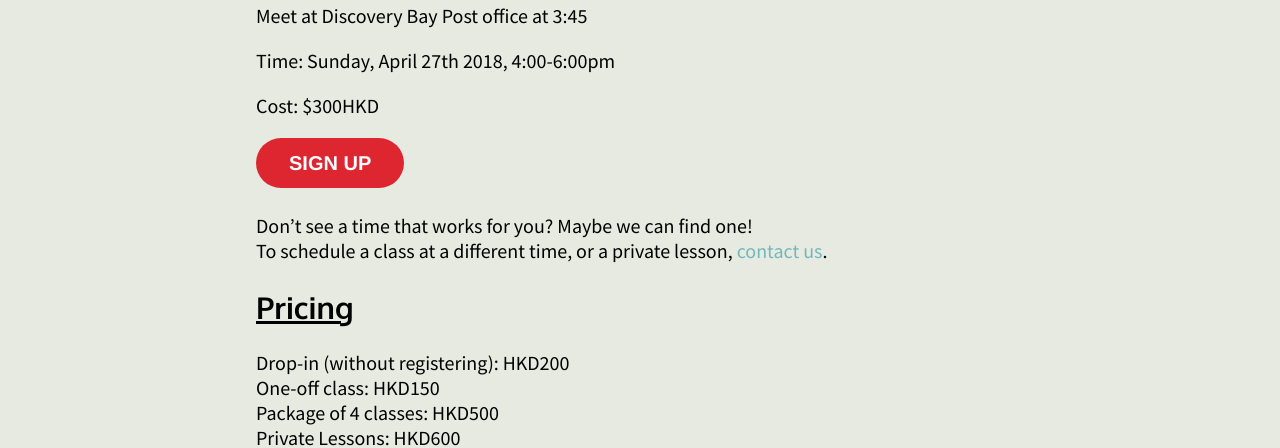
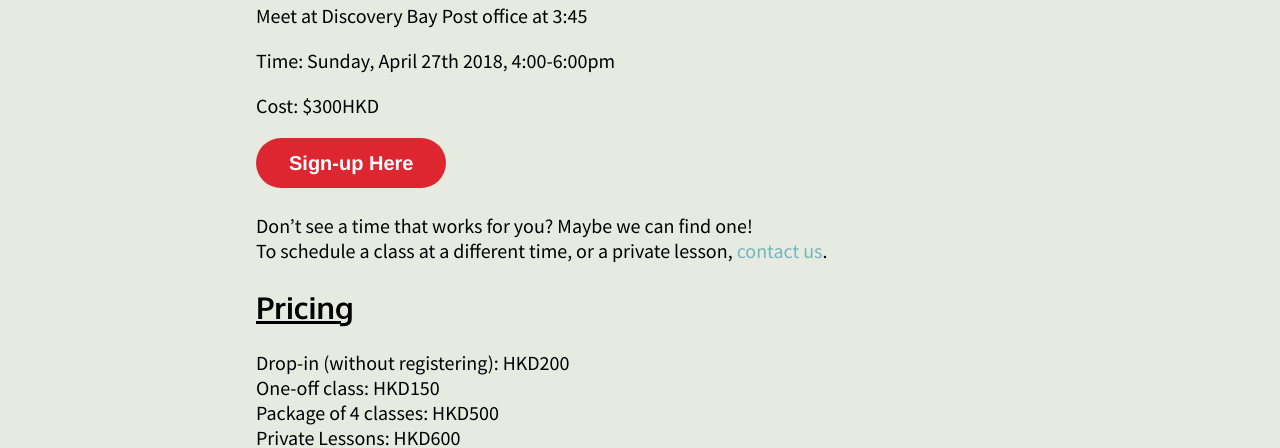
Before and after one commit to seenordrew/erobertsparkour, a plain HTML site: page classes/index.html in a window 1280 px wide. Shown: the part 1222-1670 px from the top of the page. Drawn offline with nearby package versions, Linux system fonts and the light colour scheme; a script that the page names is missing.

Commit message:
Update index.html

```diff
--- a/classes/index.html
+++ b/classes/index.html
@@ -57,7 +57,7 @@
 <p><span style="font-weight: 400;">Cost: $300HKD</span></p>
 </div>
 <a class="typeform-share button" href="https://robeeri.typeform.com/to/Hux7Ao" data-mode="popup" style="display:inline-block;text-decoration:none;background-color:#DD2630;color:white;cursor:pointer;font-family:Helvetica,Arial,sans-serif;font-size:20px;line-height:50px;text-align:center;margin:0;height:50px;padding:0px 33px;bo
-rder-radius:25px;max-width:100%;white-space:nowrap;overflow:hidden;text-overflow:ellipsis;font-weight:bold;-webkit-font-smoothing:antialiased;-moz-osx-font-smoothing:grayscale;" target="_blank">SIGN UP </a> <script> (function() { var qs,js,q,s,d=document, gi=d.getElementById, ce=d.createElement, gt=d.getElementsByTagName, id="typef_orm_share", b="https://embed.typeform.com/"; if(!gi.call(d,id)){ js=ce.call(d,"script"); js.id=id; js.src=b+"embed.js"; q=gt.call(d,"script")[0]; q.parentNode.insertBefore(js,q) } })() </script>
+rder-radius:25px;max-width:100%;white-space:nowrap;overflow:hidden;text-overflow:ellipsis;font-weight:bold;-webkit-font-smoothing:antialiased;-moz-osx-font-smoothing:grayscale;" target="_blank">Sign-up Here </a> <script> (function() { var qs,js,q,s,d=document, gi=d.getElementById, ce=d.createElement, gt=d.getElementsByTagName, id="typef_orm_share", b="https://embed.typeform.com/"; if(!gi.call(d,id)){ js=ce.call(d,"script"); js.id=id; js.src=b+"embed.js"; q=gt.call(d,"script")[0]; q.parentNode.insertBefore(js,q) } })() </script>
 
 	<p>Don’t see a time that works for you? Maybe we can find one!<br>
 		To schedule a class at a different time, or a private lesson, <a class="link" href="../contact/">contact us</a>.</p>
```
